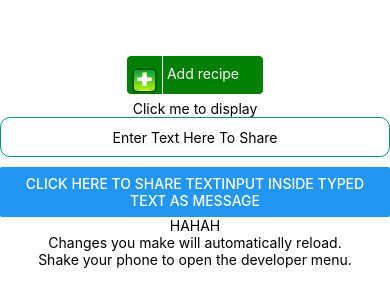
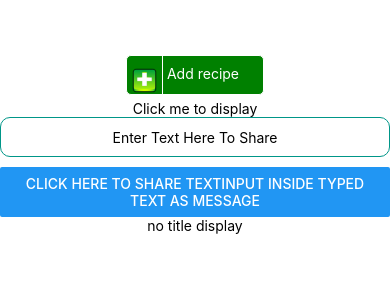
Before and after one commit to wombatka/ShipItDayApp, a React Native app: screen / in a window 390 px wide. Shown: the top 306 px of the page. Built offline with nearby package versions, Linux system fonts and the light colour scheme; no server answers.

Commit message:
fixed button error, diplay recipe title- hardcoded id for now

```diff
--- a/App.js
+++ b/App.js
@@ -7,14 +7,16 @@ export default class App extends React.Component {
         super();
         this.state =
             {
-                TextInputValueHolder: 'a'
+                TextInputValueHolder: '',
+                onChangeText: '',
+                title: 'no title display'
             }
     }
     getAllData() {
         axios.get('https://community-food2fork.p.mashape.com/search', {
             params: {
                 key: '486ed0c9faa8176abb1bdbb8142feb92',
-                q: this.state.TextInputValueHolder.toString()
+                //q: this.state.TextInputValueHolder.toString()
             },
             headers: {
                 'X-Mashape-Key': 'dNSOCbIg9hmshP8RMirNls4rJG11p1ZpVjDjsnU3Fout7Ze7Gu',
@@ -22,7 +24,12 @@ export default class App extends React.Component {
             }
         }).then(response => {
             //this.props.stopFetchAction();
-            console.log(response.data.recipes);
+              response.data.recipes.map(recipe => {
+              AsyncStorage.setItem(recipe['recipe_id'], JSON.stringify(recipe));
+              console.log(recipe);
+            //  AsyncStorage.setItem('recipes', response.data.recipes);
+            });
+
             // this.props.newRecipeList(response.data.recipes);
         });
     }
@@ -37,28 +44,25 @@ export default class App extends React.Component {
     }
     displayData = async()=>{
       try{
-        const recipie = await AsyncStorage.getItem('recipie');
+        const keys = await AsyncStorage.getAllKeys();
+        const recipie = await AsyncStorage.getItem(keys[0]);
         const parsed = JSON.parse(recipie);
-        alert(parsed.name);
+        console.log(parsed.title);
+        console.log(keys);
+        this.setState({ title: parsed.title })
+
+      //  alert(parsed.title);
+
       }catch(error){
         alert(error);
       }
     }
-    callFun = () =>
-    {
-
-        alert("Image Clicked!!!");
-
-    }
-
-
-
 
 
     render() {
     return (
       <View style={styles.container}>
-          <TouchableOpacity style={styles.AddStyle} activeOpacity={0.5} onPress={ this.saveItem}>
+          <TouchableOpacity style={styles.AddStyle} activeOpacity={0.5} onPress={this.getAllData}>
 
               <Image source={require('./images/add.png')}
                   style={styles.ImageIconStyle}
@@ -81,11 +85,8 @@ export default class App extends React.Component {
               style = { styles.TextInputStyle }
               onChangeText = { ( TextInputText ) => { this.setState({ TextInputValueHolder: TextInputText })} }
           />
-          <Button title="Click Here To Share TextInput Inside Typed Text as Message" onPress={ this.getAllData() } />
-
-          <Text>HAHAH</Text>
-        <Text>Changes you make will automatically reload.</Text>
-        <Text>Shake your phone to open the developer menu.</Text>
+        <Button title="Click Here To Share TextInput Inside Typed Text as Message"  onPress={this.getAllData}/>
+        <Text>{this.state.title}</Text>
       </View>
     );
   }
@@ -130,7 +131,6 @@ const styles = StyleSheet.create({
             textAlign: 'center'
         },
     TextStyle :{
-
         color: "#fff",
         marginBottom : 4,
         marginRight :20,
```
